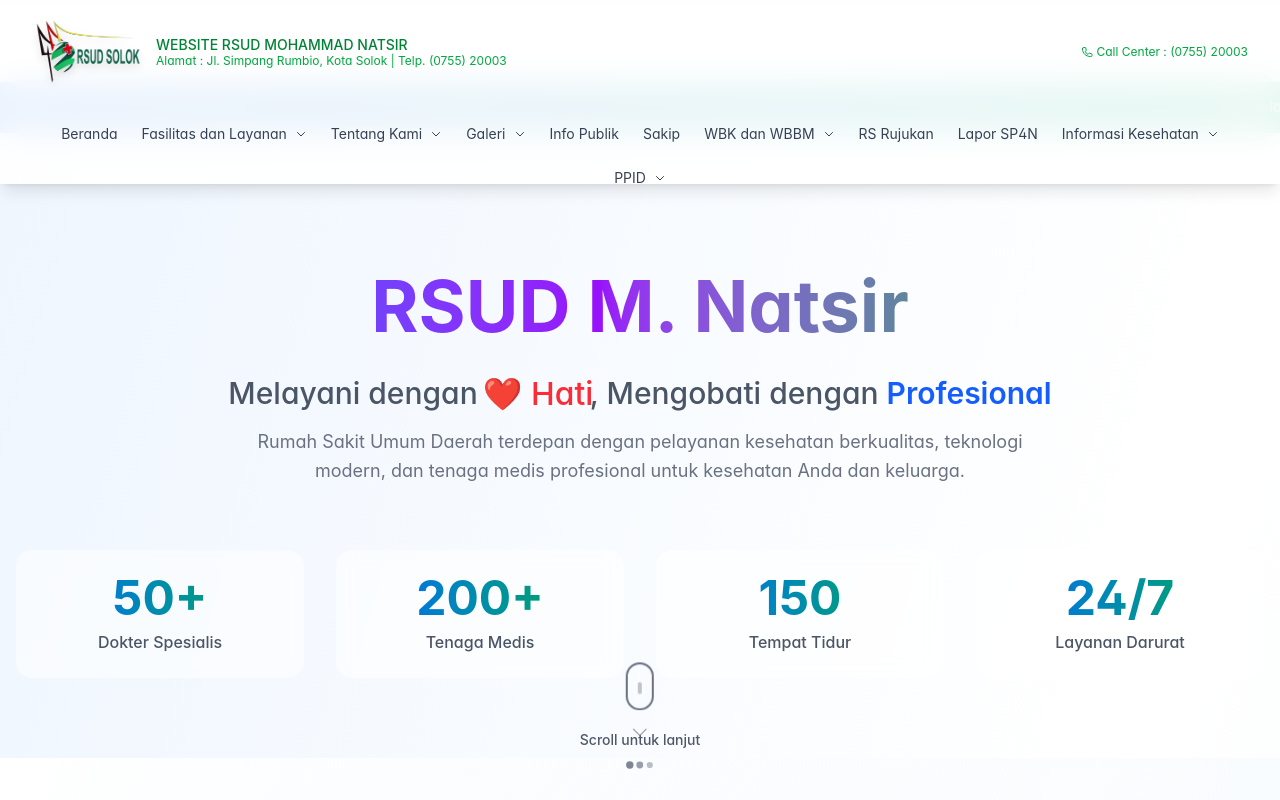
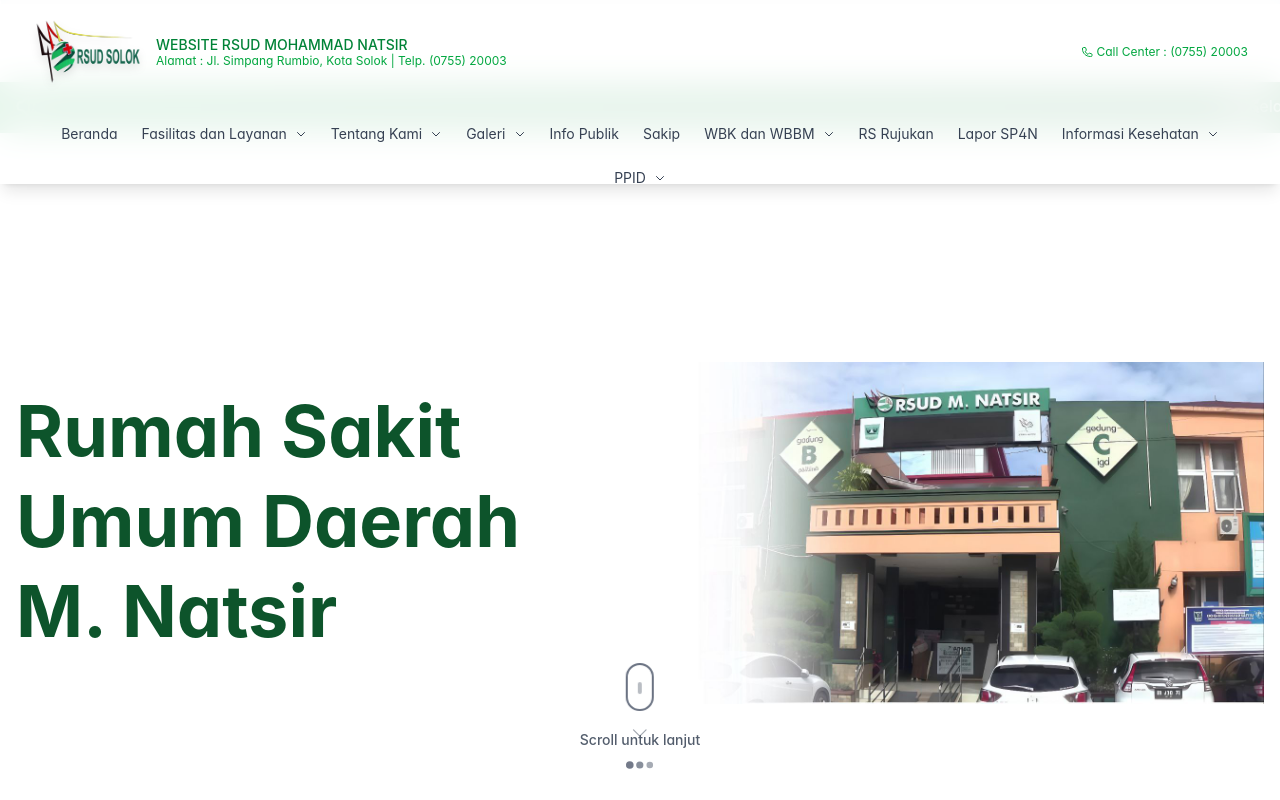
Before and after one commit to edy2209/front-rsudmnatsir, a Next.js app: page / in a window 1280 px wide. Shown: the top 800 px of the page. Built offline with nearby package versions, Linux system fonts and the light colour scheme.

Commit message:
hero section

```diff
--- a/src/app/beranda/page.tsx
+++ b/src/app/beranda/page.tsx
@@ -20,14 +20,194 @@
 import Navigation from '@/components/Navigation';
 import Footer from '@/components/Footer';
 
+// Auto Image Slider Component
+function AutoImageSlider() {
+  const [currentImage, setCurrentImage] = useState(0);
+
+  const images = [
+    {
+      src: "/images/logos/logobaru.jpg",
+      alt: "RSUD M. Natsir"
+    },
+    {
+      src: "/images/logos/logobaru2.jpg",
+      alt: "RSUD M. Natsir Fasilitas"
+    }
+  ];
+
+  useEffect(() => {
+    const interval = setInterval(() => {
+      setCurrentImage((prev) => (prev + 1) % images.length);
+    }, 5000); // Berganti setiap 5 detik
+
+    return () => clearInterval(interval);
+  }, [images.length]);
+
+  return (
+    <div className="order-2 lg:order-2 relative w-full h-[300px] lg:h-[400px] overflow-hidden rounded-xl">
+      {images.map((image, index) => (
+        <motion.div
+          key={index}
+          className="absolute inset-0"
+          initial={{ opacity: index === 0 ? 1 : 0 }}
+          animate={{
+            opacity: currentImage === index ? 1 : 0
+          }}
+          transition={{
+            duration: 1.5,
+            ease: "easeInOut"
+          }}
+        >
+          <img
+            src={image.src}
+            alt={image.alt}
+            className="w-full h-full object-contain"
+          />
+        </motion.div>
+      ))}
+    </div>
+  );
+}
+
+// Hero Carousel Component
+function HeroCarousel() {
+  const [currentSlide, setCurrentSlide] = useState(0);
+
+  const images = [
+    {
+      src: "/images/hero-image-1.jpg", // Placeholder - nanti bisa diganti dengan gambar yang sesuai
+      alt: "RSUD M. Natsir Fasilitas",
+      fallback: "bg-gradient-to-br from-blue-500 via-blue-600 to-cyan-600"
+    },
+    {
+      src: "/images/hero-image-2.jpg", // Placeholder - nanti bisa diganti dengan gambar dokter
+      alt: "Tim Dokter RSUD M. Natsir",
+      fallback: "bg-gradient-to-br from-green-500 via-emerald-600 to-teal-600"
+    }
+  ];
+
+  useEffect(() => {
+    const interval = setInterval(() => {
+      setCurrentSlide((prev) => (prev + 1) % images.length);
+    }, 3000); // Berganti setiap 3 detik
+
+    return () => clearInterval(interval);
+  }, [images.length]);
+
+  const nextSlide = () => {
+    setCurrentSlide((prev) => (prev + 1) % images.length);
+  };
+
+  const prevSlide = () => {
+    setCurrentSlide((prev) => (prev - 1 + images.length) % images.length);
+  };
+
+  return (
+    <div className="relative w-full h-[60vh] lg:h-[70vh] rounded-2xl overflow-hidden shadow-2xl">
+      <AnimatePresence mode="wait">
+        <motion.div
+          key={currentSlide}
+          initial={{ opacity: 0, scale: 1.1 }}
+          animate={{ opacity: 1, scale: 1 }}
+          exit={{ opacity: 0, scale: 0.9 }}
+          transition={{ duration: 0.8, ease: "easeInOut" }}
+          className="absolute inset-0"
+        >
+          {/* Fallback gradient background */}
+          <div className={`w-full h-full ${images[currentSlide].fallback}`}>
+            <div className="absolute inset-0 flex items-center justify-center">
+              <div className="text-center text-white">
+                <div className="text-6xl mb-4">
+                  {currentSlide === 0 ? '🏥' : '👨‍⚕️'}
+                </div>
+                <h3 className="text-2xl font-bold opacity-90">
+                  {images[currentSlide].alt}
+                </h3>
+              </div>
+            </div>
+          </div>
+
+          {/* Actual image (will show when available) */}
+          <img
+            src={images[currentSlide].src}
+            alt={images[currentSlide].alt}
+            className="w-full h-full object-cover"
+            onError={(e) => {
+              e.currentTarget.style.display = 'none';
+            }}
+            onLoad={(e) => {
+              const fallbackDiv = e.currentTarget.previousElementSibling as HTMLElement;
+              if (fallbackDiv) {
+                fallbackDiv.style.display = 'none';
+              }
+            }}
+          />
+
+          {/* Overlay gradient */}
+          <div className="absolute inset-0 bg-gradient-to-t from-black/20 via-transparent to-transparent"></div>
+        </motion.div>
+      </AnimatePresence>
+
+      {/* Navigation Buttons */}
+      <button
+        onClick={prevSlide}
+        className="absolute left-4 top-1/2 transform -translate-y-1/2 bg-white/20 backdrop-blur-sm text-white p-2 rounded-full hover:bg-white/30 transition-all duration-300"
+      >
+        <svg className="w-6 h-6" fill="none" stroke="currentColor" viewBox="0 0 24 24">
+          <path strokeLinecap="round" strokeLinejoin="round" strokeWidth={2} d="M15 19l-7-7 7-7" />
+        </svg>
+      </button>
+
+      <button
+        onClick={nextSlide}
+        className="absolute right-4 top-1/2 transform -translate-y-1/2 bg-white/20 backdrop-blur-sm text-white p-2 rounded-full hover:bg-white/30 transition-all duration-300"
+      >
+        <svg className="w-6 h-6" fill="none" stroke="currentColor" viewBox="0 0 24 24">
+          <path strokeLinecap="round" strokeLinejoin="round" strokeWidth={2} d="M9 5l7 7-7 7" />
+        </svg>
+      </button>
+
+      {/* Indicators */}
+      <div className="absolute bottom-4 left-1/2 transform -translate-x-1/2 flex space-x-2">
+        {images.map((_, index) => (
+          <button
+            key={index}
+            onClick={() => setCurrentSlide(index)}
+            className={`w-3 h-3 rounded-full transition-all duration-300 ${
+              index === currentSlide
+                ? 'bg-white scale-110'
+                : 'bg-white/50 hover:bg-white/70'
+            }`}
+          />
+        ))}
+      </div>
+    </div>
+  );
+}
+
 export default function BerandaPage() {
   const [scrollProgress, setScrollProgress] = useState(0);
   const [showBackToTop, setShowBackToTop] = useState(false);
+  const [showMarquee, setShowMarquee] = useState(true);
 
   const { ref: heroRef, inView: heroInView } = useInView({ threshold: 0.1, triggerOnce: true });
   const { ref: galleryRef, inView: galleryInView } = useInView({ threshold: 0.1, triggerOnce: true });
   const { ref: newsRef, inView: newsInView } = useInView({ threshold: 0.1, triggerOnce: true });
   const { ref: servicesRef, inView: servicesInView } = useInView({ threshold: 0.1, triggerOnce: true });
+
+  // Load marquee preference from localStorage
+  useEffect(() => {
+    const marqueePreference = localStorage.getItem('hideMarquee');
+    if (marqueePreference === 'true') {
+      setShowMarquee(false);
+    }
+  }, []);
+
+  // Save marquee preference when user closes it
+  const handleCloseMarquee = () => {
+    setShowMarquee(false);
+    localStorage.setItem('hideMarquee', 'true');
+  };
 
   useEffect(() => {
     const handleScroll = () => {
@@ -210,11 +390,11 @@
             exit={{ opacity: 0, scale: 0.5, y: 100 }}
             whileHover={{
               scale: 1.1,
-              boxShadow: "0 10px 30px rgba(59, 130, 246, 0.5)"
+              boxShadow: "0 10px 30px rgba(34, 197, 94, 0.5)"
             }}
             whileTap={{ scale: 0.9 }}
             onClick={scrollToTop}
-            className="fixed bottom-8 right-8 bg-gradient-to-r from-blue-600 to-purple-600 text-white p-4 rounded-full shadow-lg hover:shadow-xl transition-all duration-300 z-40 group"
+            className="fixed bottom-8 right-8 bg-gradient-to-r from-green-600 to-green-700 text-white p-4 rounded-full shadow-lg hover:shadow-xl transition-all duration-300 z-40 group"
           >
             <motion.div
               animate={{ y: [0, -3, 0] }}
@@ -248,7 +428,14 @@
       <Navigation variant="default" />
 
       {/* Marquee Announcement */}
-      <div className="marquee-container py-2 md:py-3 relative overflow-hidden">
+      <AnimatePresence>
+        {showMarquee && (
+          <motion.div
+            className="marquee-container py-2 md:py-3 relative overflow-hidden"
+            initial={{ height: "auto", opacity: 1 }}
+            exit={{ height: 0, opacity: 0 }}
+            transition={{ duration: 0.5, ease: "easeInOut" }}
+          >
             <SpeakerWaveIcon className="speaker-icon h-4 w-4 md:h-6 md:w-6 text-white" />
             <div className="relative">
               <div className="marquee-content">
@@ -257,101 +444,73 @@
                 </span>
               </div>
             </div>
-      </div>
+
+            {/* Close Button */}
+            <motion.button
+              onClick={handleCloseMarquee}
+              className="absolute right-2 md:right-4 top-1/2 transform -translate-y-1/2 text-white hover:text-gray-200 transition-colors duration-200 z-10"
+              whileHover={{ scale: 1.1 }}
+              whileTap={{ scale: 0.9 }}
+              aria-label="Tutup pengumuman"
+            >
+              <svg
+                className="w-5 h-5 md:w-6 md:h-6"
+                fill="none"
+                stroke="currentColor"
+                viewBox="0 0 24 24"
+              >
+                <path
+                  strokeLinecap="round"
+                  strokeLinejoin="round"
+                  strokeWidth={2}
+                  d="M6 18L18 6M6 6l12 12"
+                />
+              </svg>
+            </motion.button>
+          </motion.div>
+        )}
+      </AnimatePresence>
 
       {/* Hero Section */}
-      <section className="pt-20 md:pt-32 pb-20 px-4 relative overflow-hidden" id="hero-section">
-        {/* Background Animation */}
+      <motion.section
+        className={`flex items-center px-4 bg-white relative overflow-hidden ${
+          showMarquee ? 'min-h-screen' : 'min-h-screen'
+        }`}
+        id="hero-section"
+        animate={{
+          marginTop: showMarquee ? "0px" : "-3rem"
+        }}
+        transition={{ duration: 0.7, ease: "easeInOut" }}
+      >
+      {/* Background Color Bulatan (Opsional) */}
       <div className="absolute inset-0 -z-10">
-          <div className="absolute top-20 left-10 w-72 h-72 bg-blue-300 rounded-full mix-blend-multiply filter blur-xl opacity-20 animate-blob"></div>
-          <div className="absolute top-32 right-10 w-72 h-72 bg-green-300 rounded-full mix-blend-multiply filter blur-xl opacity-20 animate-blob animation-delay-2000"></div>
+        <div className="absolute top-20 left-10 w-72 h-72 bg-green-300 rounded-full mix-blend-multiply filter blur-xl opacity-20 animate-blob"></div>
+        <div className="absolute top-32 right-10 w-72 h-72 bg-blue-300 rounded-full mix-blend-multiply filter blur-xl opacity-20 animate-blob animation-delay-2000"></div>
         <div className="absolute bottom-20 left-1/2 w-72 h-72 bg-purple-300 rounded-full mix-blend-multiply filter blur-xl opacity-20 animate-blob animation-delay-4000"></div>
       </div>
 
-        <div className="container mx-auto text-center" ref={heroRef}>
+      <div className="container mx-auto z-10">
         <motion.div
-            initial={{ opacity: 0, y: 50 }}
-            animate={heroInView ? { opacity: 1, y: 0 } : {}}
-            transition={{ duration: 0.8, ease: "easeOut" }}
+          className="grid grid-cols-1 lg:grid-cols-2 gap-4 lg:gap-8 items-center min-h-[70vh] lg:min-h-[80vh]"
+          animate={{
+            marginTop: showMarquee ? "0px" : "-2rem"
+          }}
+          transition={{ duration: 0.5, ease: "easeInOut" }}
         >
-            <motion.h1
-              className="text-5xl md:text-7xl font-bold text-gray-800 mb-6 leading-tight"
-              initial={{ opacity: 0, scale: 0.5 }}
-              animate={heroInView ? { opacity: 1, scale: 1 } : {}}
-              transition={{ duration: 1, ease: "easeOut", delay: 0.2 }}
-            >
-              <motion.span
-                className="bg-gradient-to-r from-blue-600 via-purple-600 to-green-600 bg-clip-text text-transparent inline-block"
-                animate={{
-                  backgroundPosition: ["0% 50%", "100% 50%", "0% 50%"],
-                }}
-                transition={{
-                  duration: 5,
-                  repeat: Infinity,
-                  ease: "linear"
-                }}
-                style={{ backgroundSize: "200% 200%" }}
-              >
-                RSUD M. Natsir
-              </motion.span>
-            </motion.h1>
 
-            <motion.div
-              initial={{ opacity: 0, y: 30 }}
-              animate={heroInView ? { opacity: 1, y: 0 } : {}}
-              transition={{ duration: 0.8, delay: 0.4 }}
-            >
-              <p className="text-2xl md:text-3xl text-gray-600 mb-4 font-medium">
-                Melayani dengan{" "}
-                <motion.span
-                  className="text-red-500 inline-block"
-                  animate={{ scale: [1, 1.1, 1] }}
-                  transition={{ duration: 2, repeat: Infinity }}
-                >
-                  ❤️ Hati
-                </motion.span>
-                , Mengobati dengan{" "}
-                <span className="text-blue-600 font-semibold">Profesional</span>
-              </p>
-              <p className="text-lg text-gray-500 mb-12 max-w-3xl mx-auto leading-relaxed">
-                Rumah Sakit Umum Daerah terdepan dengan pelayanan kesehatan berkualitas,
-                teknologi modern, dan tenaga medis profesional untuk kesehatan Anda dan keluarga.
-              </p>
-            </motion.div>
-          </motion.div>
+          {/* Kiri - Judul */}
+          <div className="order-1 lg:order-1 mb-4 lg:mb-0">
+            <h1 className="text-4xl md:text-5xl lg:text-6xl xl:text-7xl font-bold text-green-900 mb-4 lg:mb-6 leading-tight">
+              Rumah Sakit <br /> Umum Daerah M. Natsir
+            </h1>
+          </div>
 
-          {/* Stats */}
-          <motion.div
-            className="grid grid-cols-2 md:grid-cols-4 gap-8 mt-16"
-            variants={containerVariants}
-            initial="hidden"
-            animate={heroInView ? "visible" : "hidden"}
-          >
-            {stats.map((stat, index) => (
-              <motion.div
-                key={index}
-                className="text-center bg-white/50 backdrop-blur-sm rounded-2xl p-6 hover:bg-white/70 transition-all duration-300 hover:shadow-lg"
-                variants={itemVariants}
-                whileHover={{ scale: 1.05, y: -5 }}
-              >
-                <div className="text-4xl md:text-5xl font-bold bg-gradient-to-r from-blue-600 to-green-600 bg-clip-text text-transparent mb-2">
-                  {heroInView ? (
-                    <CountUp
-                      end={stat.number}
-                      duration={2.5}
-                      delay={index * 0.2}
-                      suffix={stat.suffix}
-                    />
-                  ) : (
-                    "0"
-                  )}
-                </div>
-                <div className="text-gray-600 font-medium">{stat.label}</div>
-              </motion.div>
-            ))}
+          {/* Kanan - Gambar Slider Auto */}
+          <AutoImageSlider />
         </motion.div>
       </div>
-      </section>
+    </motion.section>
+
 
       {/* Main Content Section */}
       <section className="py-20 bg-gradient-to-br from-white via-blue-50/30 to-green-50/30">
@@ -391,8 +550,8 @@
                         'Penghargaan IGA',
                         'Direktur RSUD'
                       ].map((item, index) => (
-                        <div key={index} className="flex-shrink-0 w-20 h-16 bg-gray-200 rounded-lg cursor-pointer hover:ring-2 hover:ring-blue-500 transition-all">
-                          <div className="w-full h-full bg-gradient-to-br from-blue-500 to-green-500 rounded-lg opacity-60"></div>
+                        <div key={index} className="flex-shrink-0 w-20 h-16 bg-gray-200 rounded-lg cursor-pointer hover:ring-2 hover:ring-green-500 transition-all">
+                          <div className="w-full h-full bg-gradient-to-br from-green-500 to-green-600 rounded-lg opacity-60"></div>
                         </div>
                       ))}
                     </div>
@@ -409,11 +568,11 @@
               >
                 <div className="text-center mb-12">
                   <h2 className="text-4xl font-bold text-gray-800 mb-4">
-                    <span className="bg-gradient-to-r from-blue-600 to-green-600 bg-clip-text text-transparent">
+                    <span className="bg-gradient-to-r from-green-600 to-green-700 bg-clip-text text-transparent">
                       Berita Utama
                     </span>
                   </h2>
-                  <div className="w-20 h-1 bg-gradient-to-r from-blue-600 to-green-600 mx-auto rounded-full"></div>
+                  <div className="w-20 h-1 bg-gradient-to-r from-green-600 to-green-700 mx-auto rounded-full"></div>
                 </div>
 
                 <div className="grid grid-cols-1 md:grid-cols-2 gap-8">
@@ -456,7 +615,7 @@
                         <div className="absolute inset-0 bg-black/20 group-hover:bg-black/10 transition-colors"></div>
                       </div>
                       <div className="p-6">
-                        <h3 className="text-lg font-bold text-gray-800 mb-3 group-hover:text-blue-600 transition-colors line-clamp-2">
+                        <h3 className="text-lg font-bold text-gray-800 mb-3 group-hover:text-green-600 transition-colors line-clamp-2">
                           {news.title}
                         </h3>
                         <div className="flex items-center text-sm text-gray-500 mb-3 space-x-4">
@@ -473,7 +632,7 @@
                         <p className="text-gray-600 text-sm line-clamp-3 mb-4">
                           {news.excerpt}
                         </p>
-                        <button className="text-blue-600 font-semibold text-sm hover:text-blue-700 transition-colors">
+                        <button className="text-green-600 font-semibold text-sm hover:text-green-700 transition-colors">
                           Baca Selengkapnya →
                         </button>
                       </div>
@@ -483,7 +642,7 @@
 
                 <div className="text-center mt-8">
                   <motion.button
-                    className="bg-gradient-to-r from-blue-600 to-green-600 text-white px-8 py-3 rounded-2xl font-semibold hover:shadow-lg transition-all duration-300"
+                    className="bg-gradient-to-r from-green-600 to-green-700 text-white px-8 py-3 rounded-2xl font-semibold hover:shadow-lg transition-all duration-300"
                     whileHover={{ scale: 1.05 }}
                     whileTap={{ scale: 0.95 }}
                   >
@@ -516,7 +675,7 @@
                     "CARA MERAWAT LUKA LECET DI RUMAH"
                   ].map((article, index) => (
                     <div key={index} className="border-b border-gray-100 pb-3 last:border-b-0">
-                      <h4 className="text-sm font-medium text-gray-800 hover:text-blue-600 cursor-pointer transition-colors">
+                      <h4 className="text-sm font-medium text-gray-800 hover:text-green-600 cursor-pointer transition-colors">
                         {article}
                       </h4>
                       <p className="text-xs text-gray-500 mt-1">10 June 2020</p>
@@ -529,7 +688,7 @@
               <div className="bg-white rounded-2xl shadow-lg p-6">
                 <div className="border-b border-gray-200 mb-4">
                   <nav className="flex space-x-6">
-                    <button className="py-2 px-1 border-b-2 border-blue-600 text-blue-600 font-medium text-sm">
+                    <button className="py-2 px-1 border-b-2 border-green-600 text-green-600 font-medium text-sm">
                       Tags
                     </button>
                     <button className="py-2 px-1 text-gray-500 hover:text-gray-700 font-medium text-sm">
@@ -539,7 +698,7 @@
                 </div>
                 <div className="flex flex-wrap gap-2">
                   {["Arsip", "Kesehatan", "Penyuluhan", "PENGUMUMAN", "Laporan", "Sakip", "KATA DOKTER", "Jadwal", "Berita"].map((tag, index) => (
-                    <span key={index} className="bg-blue-100 text-blue-800 text-xs px-3 py-1 rounded-full hover:bg-blue-200 cursor-pointer transition-colors">
+                    <span key={index} className="bg-green-100 text-green-800 text-xs px-3 py-1 rounded-full hover:bg-green-200 cursor-pointer transition-colors">
                       {tag}
                     </span>
                   ))}
@@ -578,11 +737,11 @@
             viewport={{ once: true }}
           >
             <h2 className="text-4xl font-bold text-gray-800 mb-4">
-              <span className="bg-gradient-to-r from-blue-600 to-green-600 bg-clip-text text-transparent">
+              <span className="bg-gradient-to-r from-green-600 to-green-700 bg-clip-text text-transparent">
                 Informasi
               </span>
             </h2>
-            <div className="w-20 h-1 bg-gradient-to-r from-blue-600 to-green-600 mx-auto rounded-full"></div>
+            <div className="w-20 h-1 bg-gradient-to-r from-green-600 to-green-700 mx-auto rounded-full"></div>
           </motion.div>
 
           <div className="grid grid-cols-1 md:grid-cols-2 lg:grid-cols-3 gap-6">
@@ -615,7 +774,7 @@
                   >
                     <IconComponent className="w-8 h-8 text-white" />
                   </motion.div>
-                  <h3 className="text-lg font-bold text-gray-800 group-hover:text-blue-600 transition-colors">
+                  <h3 className="text-lg font-bold text-gray-800 group-hover:text-green-600 transition-colors">
                     {service.title}
                   </h3>
                 </motion.div>
@@ -635,11 +794,11 @@
             transition={{ duration: 0.8 }}
           >
             <h2 className="text-4xl font-bold text-gray-800 mb-4">
-              <span className="bg-gradient-to-r from-blue-600 to-green-600 bg-clip-text text-transparent">
+              <span className="bg-gradient-to-r from-green-600 to-green-700 bg-clip-text text-transparent">
                 Layanan Unggulan
               </span>
             </h2>
-            <div className="w-20 h-1 bg-gradient-to-r from-blue-600 to-green-600 mx-auto rounded-full"></div>
+            <div className="w-20 h-1 bg-gradient-to-r from-green-600 to-green-700 mx-auto rounded-full"></div>
           </motion.div>
 
           <div className="grid grid-cols-1 md:grid-cols-2 lg:grid-cols-3 gap-8">
@@ -666,7 +825,7 @@
                 >
                   {service.icon}
                 </motion.div>
-                <h3 className="text-xl font-bold text-gray-800 mb-4 group-hover:text-blue-600 transition-colors">
+                <h3 className="text-xl font-bold text-gray-800 mb-4 group-hover:text-green-600 transition-colors">
                   {service.title}
                 </h3>
                 <p className="text-gray-600 group-hover:text-gray-700 transition-colors">
@@ -675,7 +834,7 @@
 
                 {/* Decorative line */}
                 <motion.div
-                  className="w-16 h-1 bg-gradient-to-r from-blue-500 to-green-500 mx-auto mt-4 rounded-full opacity-0 group-hover:opacity-100 transition-opacity duration-300"
+                  className="w-16 h-1 bg-gradient-to-r from-green-500 to-green-600 mx-auto mt-4 rounded-full opacity-0 group-hover:opacity-100 transition-opacity duration-300"
                   initial={{ width: 0 }}
                   whileHover={{ width: "4rem" }}
                 />
--- a/src/app/globals.css
+++ b/src/app/globals.css
@@ -147,7 +147,7 @@
 }
 
 .marquee-container {
-  background: linear-gradient(90deg, #3b82f6, #10b981);
+  background: linear-gradient(90deg, #16a34a, #15803d);
   border-bottom: 3px solid rgba(255, 255, 255, 0.1);
   position: relative;
   overflow: hidden;
```
Also changed, not shown: public/images/logos/logobaru.jpg (added), public/images/logos/logobaru2.jpg (added). Lines whose indentation alone changed are shown as unchanged.
